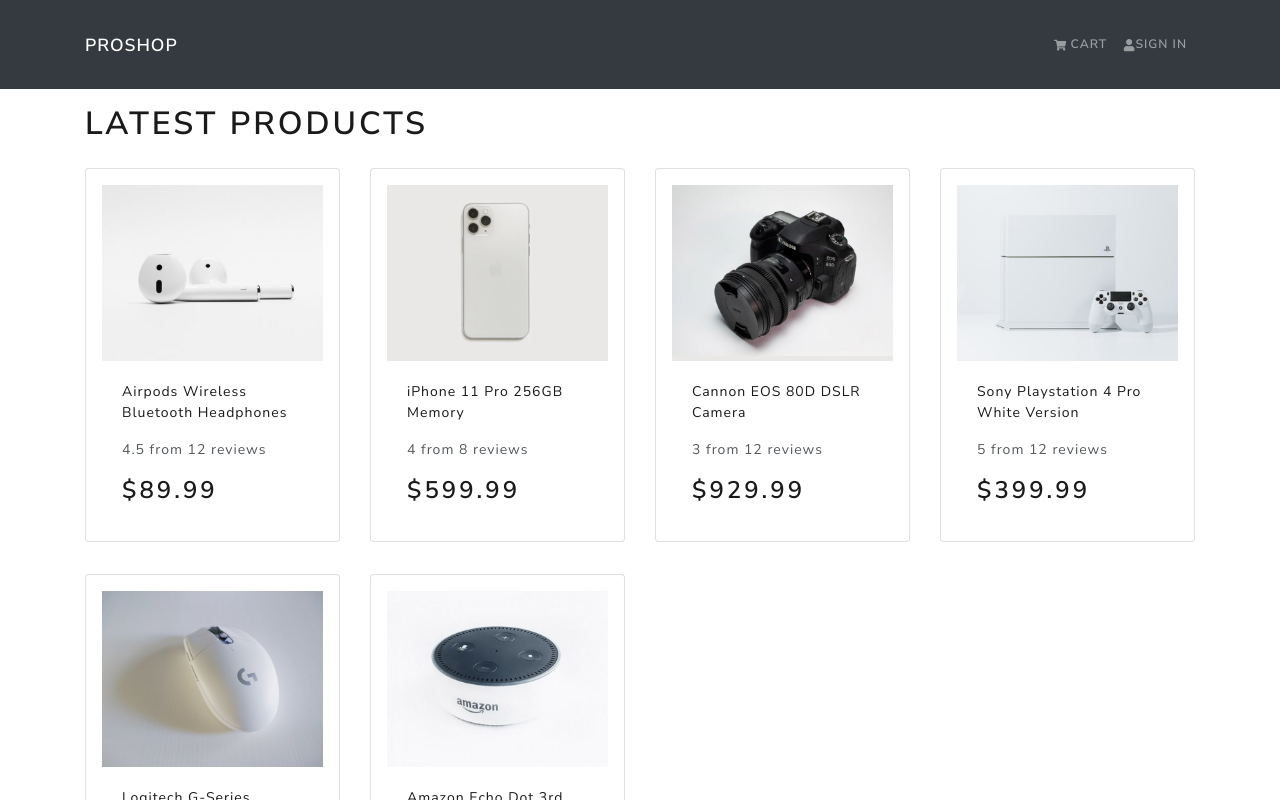
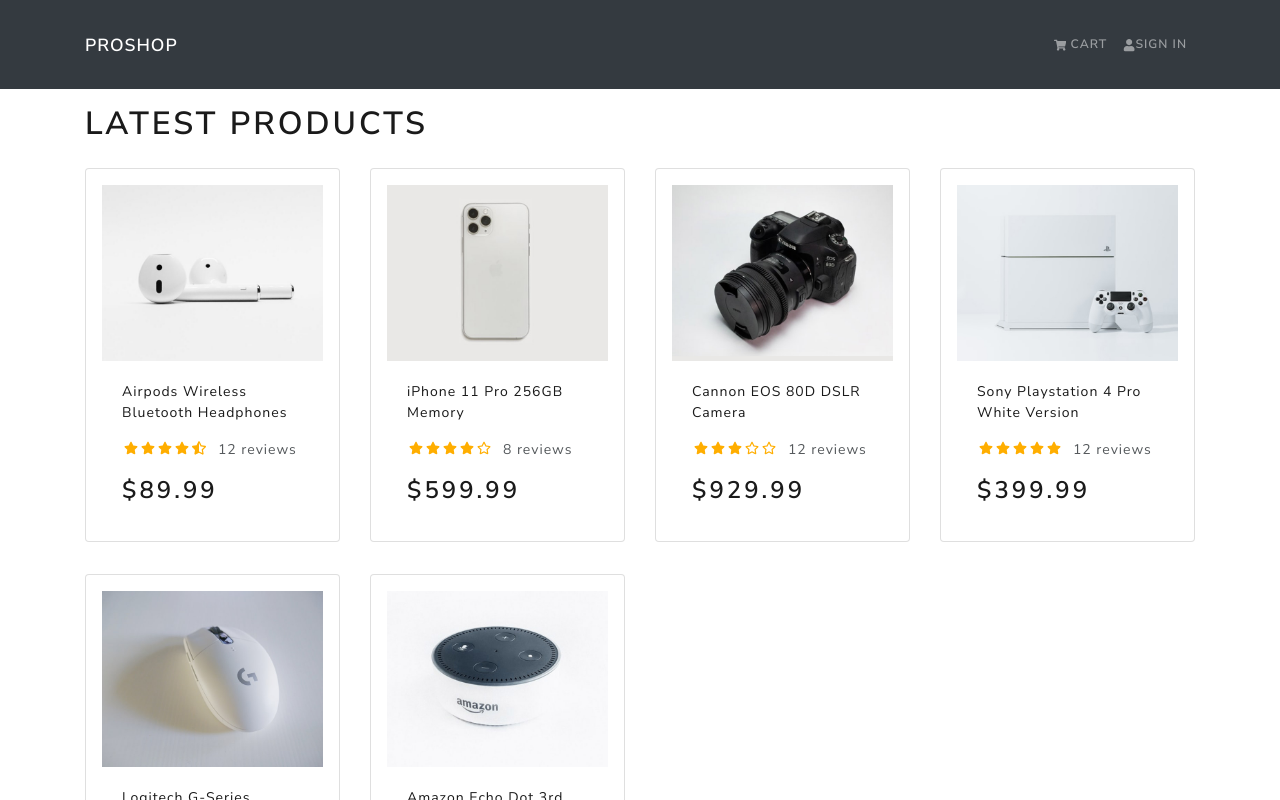
Before and after one commit to Bek85/proShop-Ecommerce, a React (Vite) app in the folder frontend/: page /product/1 in a window 1280 px wide. Shown: the top 800 px of the page. Built offline with nearby package versions, Linux system fonts and the light colour scheme.

Commit message:
create Rating component

```diff
--- a/frontend/src/components/Product.jsx
+++ b/frontend/src/components/Product.jsx
@@ -1,4 +1,5 @@
 import { Card } from 'react-bootstrap';
+import Rating from './Rating';
 
 export default function Product({ product }) {
   return (
@@ -12,9 +13,12 @@
             <strong>{product.name}</strong>
           </Card.Title>
         </a>
-        <Card.Text as="p">
+        <Card.Text as="div">
           <div className="my-3">
-            {product.rating} from {product.numReviews} reviews
+            <Rating
+              value={product.rating}
+              text={`${product.numReviews} reviews`}
+            />
           </div>
         </Card.Text>
         <Card.Text as="h3">${product.price}</Card.Text>
--- /dev/null
+++ b/frontend/src/components/Rating.jsx
@@ -0,0 +1,54 @@
+import { FaStar, FaRegStar, FaStarHalfAlt } from 'react-icons/fa';
+
+export default function Rating({ value, text, color = '#ffae00' }) {
+  return (
+    <div className="rating">
+      <span>
+        {value >= 1 ? (
+          <FaStar style={{ color }} />
+        ) : value >= 0.5 ? (
+          <FaStarHalfAlt style={{ color }} />
+        ) : (
+          <FaRegStar style={{ color }} />
+        )}
+      </span>
+      <span>
+        {value >= 2 ? (
+          <FaStar style={{ color }} />
+        ) : value >= 1.5 ? (
+          <FaStarHalfAlt style={{ color }} />
+        ) : (
+          <FaRegStar style={{ color }} />
+        )}
+      </span>
+      <span>
+        {value >= 3 ? (
+          <FaStar style={{ color }} />
+        ) : value >= 2.5 ? (
+          <FaStarHalfAlt style={{ color }} />
+        ) : (
+          <FaRegStar style={{ color }} />
+        )}
+      </span>
+      <span>
+        {value >= 4 ? (
+          <FaStar style={{ color }} />
+        ) : value >= 3.5 ? (
+          <FaStarHalfAlt style={{ color }} />
+        ) : (
+          <FaRegStar style={{ color }} />
+        )}
+      </span>
+      <span>
+        {value >= 5 ? (
+          <FaStar style={{ color }} />
+        ) : value >= 4.5 ? (
+          <FaStarHalfAlt style={{ color }} />
+        ) : (
+          <FaRegStar style={{ color }} />
+        )}
+      </span>
+      <span>{text && text}</span>
+    </div>
+  );
+}
--- a/frontend/src/index.css
+++ b/frontend/src/index.css
@@ -1,3 +1,15 @@
 main {
   min-height: 80vh;
 }
+
+.rating span {
+  margin: 0.1rem;
+}
+
+.rating span svg {
+  margin-bottom: 5px;
+}
+
+.rating span:last-child {
+  margin-left: 10px;
+}
```
